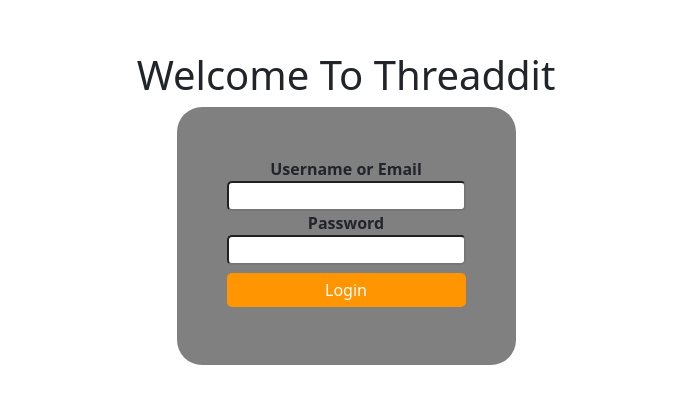
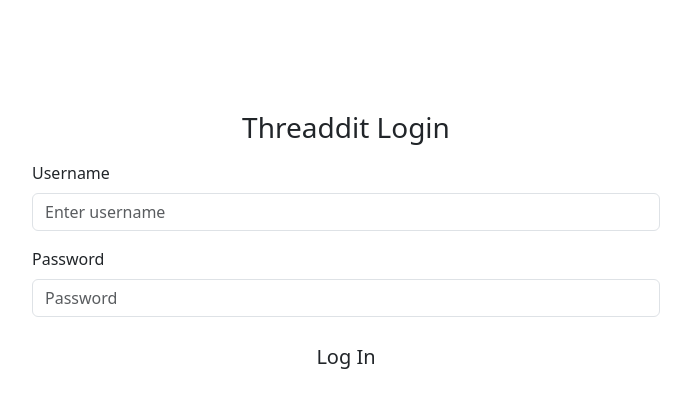
Before and after one commit to Team4-DevWave/Frontend, a React (Create React App) app: page /login in a window 1280 px wide. Shown: the part 202-610 px from the top of the page, without its empty margins (294-985 px from the left). Built offline with nearby package versions, Linux system fonts and the light colour scheme.

Commit message:
Switched login to bootstrap

```diff
--- a/src/index.css
+++ b/src/index.css
@@ -34,3 +34,14 @@
   width: 100%;
   outline: none;
 }
+
+
+.comment-form-light{
+  border-radius: 25px;
+  padding: 50px;
+  background-color: gray;
+  display: flex;
+  flex-direction: column;
+  align-items: center;
+  justify-content: center;
+}
--- a/src/pages/Login.js
+++ b/src/pages/Login.js
@@ -2,31 +2,32 @@ import React from "react";
 
 function Login() {
   return (
-    <div>
-      <div className="center">
-        <div className="form-container">
-          <h1>Welcome To Threaddit</h1>
-          <form className="login-form-light">
-            <label>
-              <strong>Username or Email</strong>
-            </label>
-            <input
-              className="form-text-light"
-              type="text"
-              onChange={console.log("Hi")}
-            />
-            <label>
-              <strong>Password</strong>
-            </label>
-            <input
-              className="form-text-light"
-              type="password"
-              onChange={console.log("Hi")}
-            />
-            <button className="submit-button-light" type="submit">
-              Login
+    <div className="container-form-light">
+      <div className="row">
+        <div className="col-md-6 mx-auto mt-5">
+        <form className="d-flex flex-column justify-content-center vh-100">
+            <h1 className="h3 mb-3 fw-normal text-center">Threaddit Login</h1>
+            <div className="mb-3">
+                <label htmlFor="username" className="form-label">Username</label>
+                <input type="text"
+                    className="form-control"
+                    name="username"
+                    placeholder="Enter username"
+                />
+            </div>
+            <div className="mb-3">
+                <label htmlFor="password" className="form-label">Password</label>
+                <input type="password"
+                    className="form-control"
+                    name="password"
+                    placeholder="Password"
+                />
+            </div>
+            <button type="submit"
+            className="btn btn-lg btn-block ">
+            Log In
             </button>
-          </form>
+        </form>
         </div>
       </div>
     </div>
```
